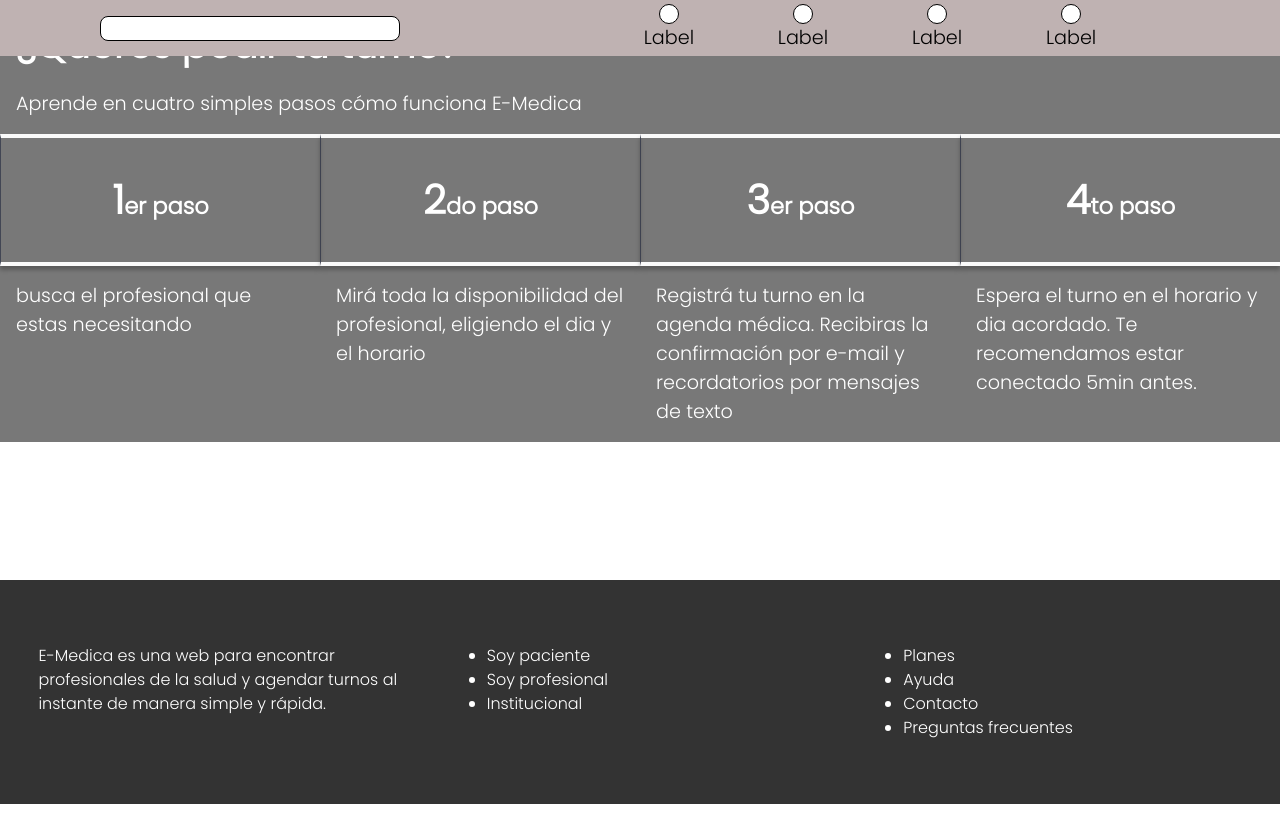
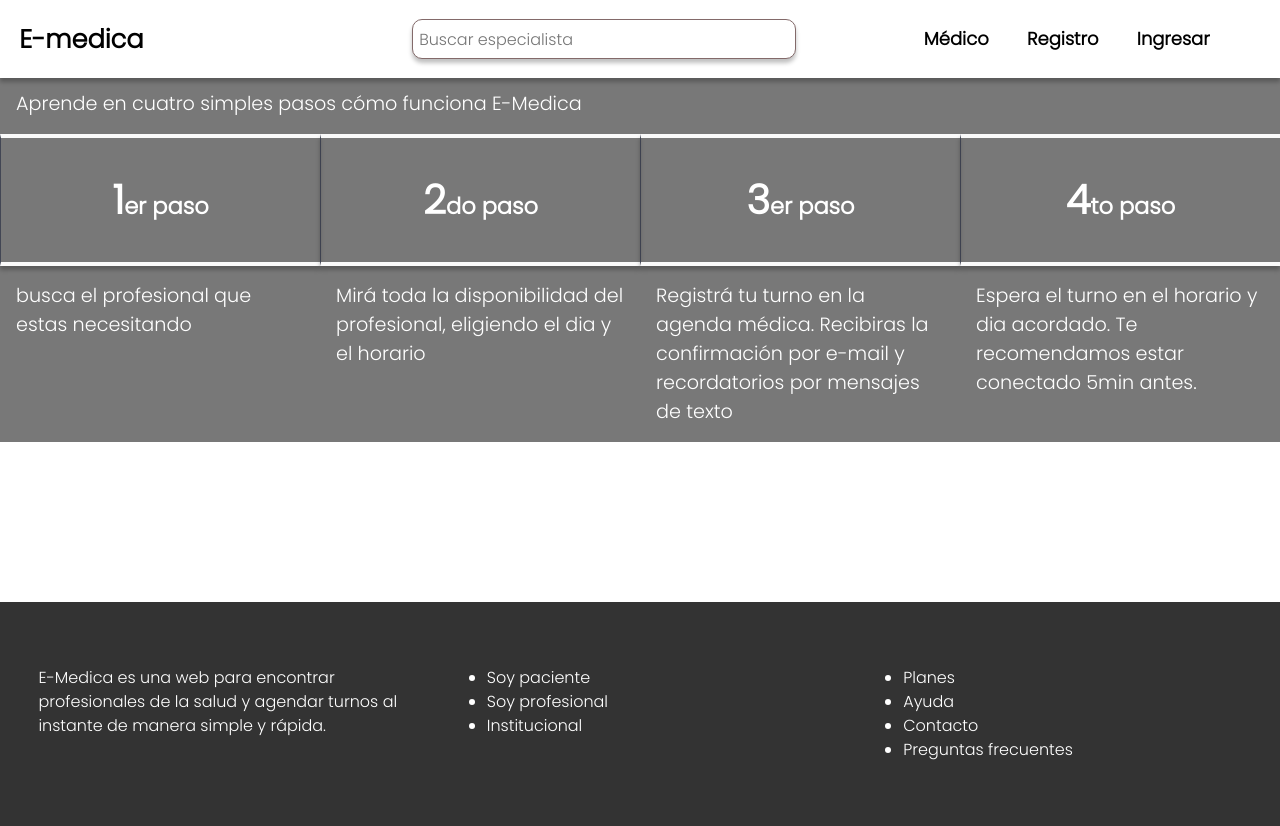
Before and after one commit to No-Country/NC-C11-31-E-Medica, a Next.js app in the folder client/: page / in a window 1280 px wide. Before the commit the page ends 804 px from the top, so only its background shows below. Built offline with nearby package versions, Linux system fonts and the light colour scheme.

Commit message:
fix: change header

```diff
--- /dev/null
+++ b/client/src/app/components/Navbar/Header.jsx
@@ -0,0 +1,32 @@
+'use client'
+import { useState } from 'react'
+import Navbar from './Navbar'
+import Link from 'next/link'
+const Header = () => {
+  const [openNavbar, setOpenNavbar] = useState(false)
+  function changeNavbar() {
+    setOpenNavbar(!openNavbar)
+  }
+  return (
+    <header className='header'>
+      <div className='header-mobile'>
+        <Link className='header-title' href='/'>
+          E-medica
+        </Link>
+        <div className='header-cont-input'>
+          <input type='text' className='header-input' placeholder='Buscar especialista' />
+        </div>
+        <button className='header-menu-mobile' onClick={changeNavbar}>
+          <svg width='34' height='34' viewBox='0 0 24 24' fill='none' xmlns='http://www.w3.org/2000/svg' className='header-open-menu'>
+            <path d='M1.04347 5.73935H22.9565C23.5328 5.73935 24 5.27218 24 4.69589C24 4.1196 23.5328 3.65243 22.9565 3.65243H1.04347C0.467172 3.65243 3.8147e-06 4.1196 3.8147e-06 4.69589C3.8147e-06 5.27218 0.467172 5.73935 1.04347 5.73935Z' fill='#1E202D' className={`header-path-2 ${openNavbar ? 'header-open-path-1' : 'header-open-close-2'}`} />
+            <path d='M22.9565 10.9572H1.04347C0.467172 10.9572 3.8147e-06 11.4243 3.8147e-06 12.0006C3.8147e-06 12.5769 0.467172 13.0441 1.04347 13.0441H22.9565C23.5328 13.0441 24 12.5769 24 12.0006C24 11.4243 23.5328 10.9572 22.9565 10.9572Z' fill='#1E202D' className={`header-path-1 ${openNavbar ? 'header-open-path-2' : 'header-close-1'}`} />
+            <path d='M22.9565 18.261H1.04347C0.467172 18.261 3.8147e-06 18.7282 3.8147e-06 19.3045C3.8147e-06 19.8808 0.467172 20.348 1.04347 20.348H22.9565C23.5328 20.348 24 19.8808 24 19.3045C24 18.7282 23.5328 18.261 22.9565 18.261Z' fill='#1E202D' className={`header-path-3 ${openNavbar ? 'header-open-path-3' : 'header-open-close-3'}`} />
+          </svg>
+        </button>
+      </div>
+      <Navbar valueNavbar={openNavbar} />
+    </header>
+  )
+}
+
+export default Header
--- a/client/src/app/components/Navbar/Navbar.jsx
+++ b/client/src/app/components/Navbar/Navbar.jsx
@@ -1,26 +1,28 @@
+'use client'
 import Link from 'next/link'
-export default function Navbar() {
+
+const Navbar = ({ valueNavbar }) => {
   return (
-    <header className='navbar-container'>
-      <input type='text' className='navbar-input' />
-      <ul className='navbar-ul-container'>
-        <li className='navbar-li-container'>
-          <div className='navbar-img' />
-          <label>Label</label>
+    <nav className={`nav ${valueNavbar ? 'openNavbar' : 'closeNavbar'}`}>
+      <ul className='nav-list'>
+        <li>
+          <Link href='/medic' className='nav-link'>
+            Médico
+          </Link>
         </li>
-        <li className='navbar-li-container'>
-          <div className='navbar-img' />
-          <label>Label</label>
+        <li>
+          <Link href='/register' className='nav-link'>
+            Registro
+          </Link>
         </li>
-        <li className='navbar-li-container'>
-          <div className='navbar-img' />
-          <label>Label</label>
-        </li>
-        <li className='navbar-li-container'>
-          <div className='navbar-img' />
-          <label>Label</label>
+        <li>
+          <Link href='/login' className='nav-link'>
+            Ingresar
+          </Link>
         </li>
       </ul>
-    </header>
+    </nav>
   )
 }
+
+export default Navbar
--- /dev/null
+++ b/client/src/app/components/Navbar/_header.scss
@@ -0,0 +1,94 @@
+@use '../../styles/globals/variables' as *;
+.header {
+  color: black;
+  width: 100%;
+  padding: clamp(1rem, 1.5vw, 3rem);
+  font-size: clamp(0.9rem, 1.5vw, 3rem);
+  background-color: #ffffff;
+  position: fixed;
+  left: 0;
+  bottom: 0;
+
+  @media (min-width: 768px) {
+    top: 0;
+    left: 0;
+    display: flex;
+    align-items: center;
+    justify-content: space-around;
+    bottom: auto;
+    box-shadow: $shadow-ease;
+  }
+
+  &-mobile {
+    position: relative;
+    width: 100%;
+    display: flex;
+    justify-content: space-between;
+    align-items: center;
+    z-index: 2;
+  }
+  &-title {
+    font-size: clamp(1.5rem, 2vw, 4rem);
+    font-weight: 700;
+  }
+  &-cont-input {
+    display: none;
+    gap: 0.625rem;
+    @media (min-width: 768px) {
+      display: flex;
+    }
+  }
+
+  &-input {
+    box-shadow: $shadow-ease;
+    border: 1px solid #836a6a;
+    border-radius: 0.625rem;
+    color: #000;
+    font-size: clamp(1rem, 1.2vw, 2.4rem);
+    padding: clamp(0.3125rem, 0.5vw, 1rem);
+    width: clamp(19rem, 30vw, 60rem);
+    &:focus {
+      outline: none;
+    }
+  }
+
+  &-menu-mobile {
+    @media (min-width: 64rem) {
+      display: none;
+    }
+  }
+
+  &-open-menu {
+    position: absolute;
+    position: relative;
+    transition: transform 0.3s;
+    cursor: pointer;
+  }
+  &-path-1 {
+    position: absolute;
+    transform: rotateY(0deg);
+    transition: transform ease-in-out 0.5s, opacity ease-in-out 0.5s;
+  }
+  &-path-2 {
+    top: 0;
+    position: absolute;
+    opacity: 1;
+    transition: ease-in-out 0.5s;
+  }
+  &-path-3 {
+    transform: rotate(0deg);
+    transition: ease-in-out 0.5s;
+  }
+  &-open-path-1 {
+    transform: translateX(0.4rem) translateY(0.1rem) rotate(45deg);
+    transform-origin: top left;
+  }
+  &-open-path-2 {
+    transform: translateX(-100%);
+    opacity: 0;
+  }
+  &-open-path-3 {
+    transform: translateX(0.4rem) translateY(0.1rem) rotate(-45deg);
+    transform-origin: bottom left;
+  }
+}
--- a/client/src/app/components/Navbar/_navbar.scss
+++ b/client/src/app/components/Navbar/_navbar.scss
@@ -1,58 +1,60 @@
-.navbar-container {
-  color: black;
-  width: 100vw;
-  height: 56px;
-  background-color: #bfb2b2;
-  position: fixed;
-  left: 0;
-  bottom: 0;
-}
-
-.navbar-input {
-  display: none;
-}
-
-.navbar-ul-container {
-  display: flex;
-  justify-content: space-evenly;
-  align-items: center;
-  height: 100%;
-}
-
-.navbar-li-container {
-  display: flex;
-  flex-direction: column;
-  align-items: center;
-  justify-content: center;
-}
-
-.navbar-img {
-  width: 20px;
-  height: 20px;
-  border-radius: 50%;
-  border: 1px solid black;
-  background-color: white;
-}
-
-@media (min-width: 768px) {
-  .navbar-container {
-    position: fixed;
+.nav {
+  position: absolute;
+  top: -190%;
+  background-color: #000;
+  padding: clamp(1rem, 1.5vw, 3rem) clamp(4rem, 5vw, 10rem) clamp(1rem, 1.5vw, 3rem) clamp(1rem, 1.5vw, 3rem);
+  color: #fff;
+  right: 0;
+  transform: translateX(100%);
+  transition: ease-in-out 0.5s;
+  border-bottom-left-radius: 0.9375rem;
+  border-top-left-radius: 0.9375rem;
+  z-index: 1;
+  @media (min-width: 48rem) {
+    top: 100%;
+  }
+  @media (min-width: 64rem) {
+    background-color: transparent;
     top: 0;
-    left: 0;
+    transform: translateY(0%);
+    position: relative;
+    color: #000;
+    padding: 0;
+  }
+  &-list {
     display: flex;
-    align-items: center;
-    justify-content: space-around;
-    padding: 0px 20px;
+    flex-direction: column;
+    gap: 1rem;
+    @media (min-width: 64rem) {
+      flex-direction: row;
+      padding-inline: clamp(3rem, 4vw, 8rem);
+      padding-left: clamp(8rem, 10vw, 20rem);
+      gap: clamp(1.5rem, 3vw, 6rem);
+    }
   }
-  .navbar-ul-container {
-    width: 50%;
-  }
-  .navbar-input {
-    display: block;
-    width: 300px;
-    height: 25px;
-    border-radius: 8px;
-    outline: none;
-    border: 1px solid black;
+  &-link {
+    font-size: clamp(1rem, 1.4vw, 2.8rem);
+    font-weight: 600;
+    position: relative;
+    &::before {
+      content: '';
+      position: absolute;
+      top: 100%;
+      left: 0;
+      width: 0;
+      height: 1px;
+      background-color: #fff;
+      transition: width 0.3s, padding-bottom 0.3s;
+      @media (min-width: 64rem) {
+        background-color: #000;
+      }
+    }
+    &:hover::before {
+      width: 100%;
+      padding-bottom: 1px;
+    }
   }
 }
+.openNavbar {
+  transform: translateX(0%);
+}
--- a/client/src/app/components/_index.scss
+++ b/client/src/app/components/_index.scss
@@ -4,4 +4,6 @@
 
 @forward './turnSteps/turn-steps';
 
+// ? HEADER
+@forward './Navbar/header';
 @forward './Navbar/navbar';
--- a/client/src/app/components/footer/_footer.scss
+++ b/client/src/app/components/footer/_footer.scss
@@ -9,6 +9,11 @@
   font-size: clamp(1rem, 1.2vw, 2.4rem);
   padding: clamp(3rem, 5vw, 10rem) clamp(1rem, 3vw, 6rem) clamp(3rem, 5vw, 10rem) clamp(1rem, 3vw, 6rem);
   font-family: $font-family;
+  padding-bottom: 7rem;
+
+  @media (min-width: 48rem) {
+    padding: clamp(3rem, 5vw, 10rem) clamp(1rem, 3vw, 6rem) clamp(3rem, 5vw, 10rem) clamp(1rem, 3vw, 6rem);
+  }
 
   @media (min-width: 90rem) {
     justify-items: center;
--- a/client/src/app/layout.js
+++ b/client/src/app/layout.js
@@ -1,6 +1,6 @@
 import './styles/main.scss'
 import { Footer } from './components/footer/Footer'
-import Navbar from './components/Navbar/Navbar'
+import Header from './components/Navbar/Header'
 const RootLayout = ({ children }) => {
   return (
     <html lang='en'>
@@ -8,7 +8,7 @@ const RootLayout = ({ children }) => {
         <title>E-Medica</title>
       </head>
       <body>
-        <Navbar />
+        <Header />
         <main>{children}</main>
         <Footer />
       </body>
--- a/client/src/app/styles/globals/_resets.scss
+++ b/client/src/app/styles/globals/_resets.scss
@@ -1,4 +1,4 @@
-@use "variables" as *;
+@use 'variables' as *;
 * {
   box-sizing: border-box;
   margin: 0;
@@ -22,7 +22,7 @@ main {
   display: flex;
   flex-direction: column;
   gap: 6.125rem;
-  padding-bottom: clamp(5rem, 7vw, 12rem);
+  padding-bottom: clamp(7rem, 7vw, 12rem);
 }
 
 ul,
```
